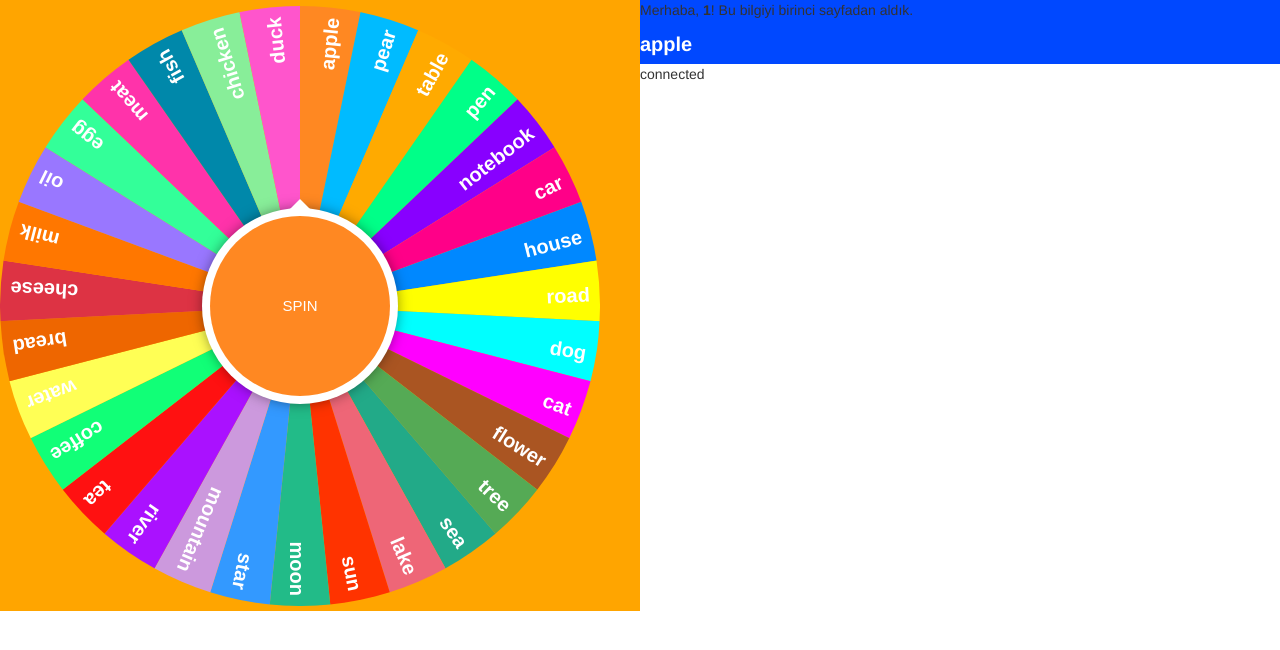
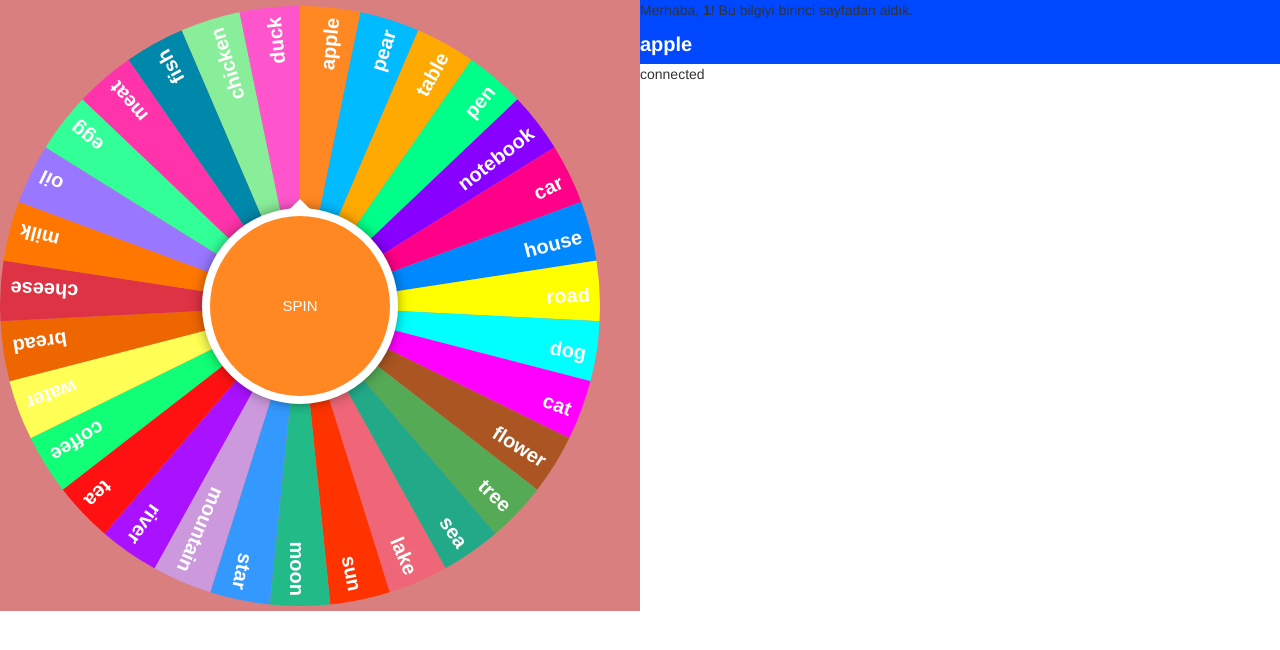
Before and after one commit to alisabourii/EnglishGame, a PHP site: page / in a window 1280 px wide. Shown: the top 650 px of the page. Run offline with PHP 8.4, Linux system fonts and the light colour scheme; the visitor is signed in with stand-in values (Sample User, id 1).

Commit message:
Add files via upload

```diff
--- a/style.css
+++ b/style.css
@@ -1,7 +1,7 @@
 .carouseDiv{
         width: 50%;
         height: 90%;
-        background-color: orange;
+        background-color: rgba(213, 108, 108, 0.87);
         float: left;
 }
 .panelDiv{
```
